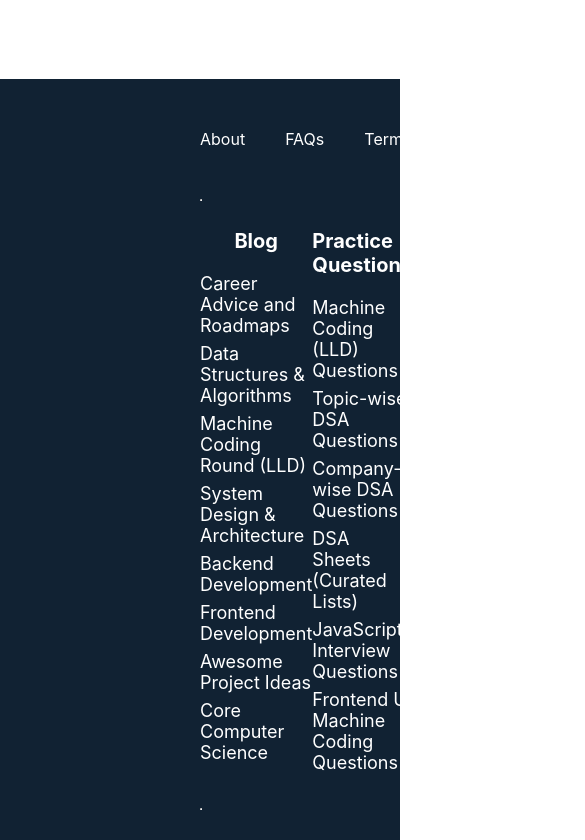
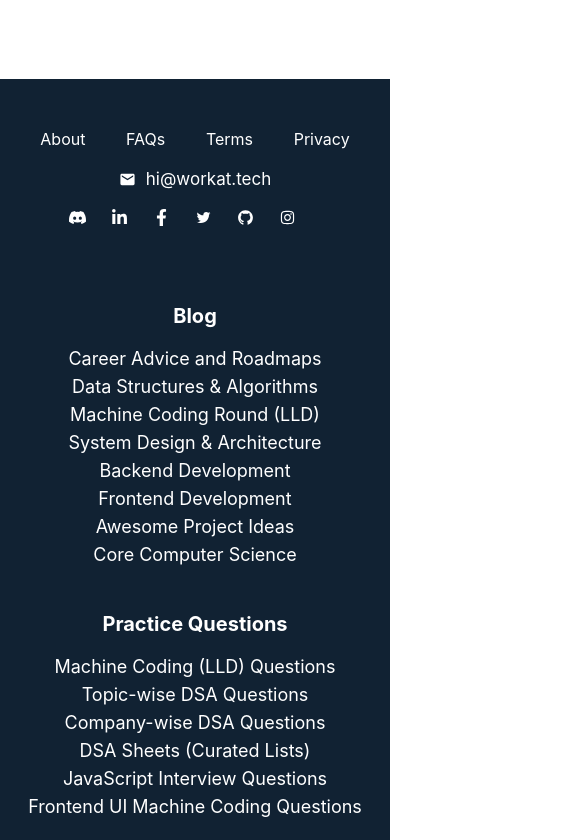
Before and after one commit to dlwjdals22/webpage-clone, a React (Create React App) app: page / in a window 390 px wide. Shown: the part 5920-6760 px from the top of the page, 585 px wide, since content can reach past the window. Built offline with nearby package versions, Linux system fonts and the light colour scheme.

Commit message:
Fix : Footer - 푸터 반응형 구현 완료

```diff
--- a/src/components/Footer.js
+++ b/src/components/Footer.js
@@ -98,7 +98,7 @@ export default function Footer() {
         </FooterSocial>
       </FooterMain>
       {/* ----------------------------------------구분선------------------------------------------ */}
-      <hr></hr>
+      <HR></HR>
       <FooterLinksRow>
         {FooterTitle.map((title, i) => {
           return (
@@ -114,7 +114,7 @@ export default function Footer() {
         })}
       </FooterLinksRow>
       {/* ----------------------------------------구분선------------------------------------------ */}
-      <hr></hr>
+      <HR></HR>
       <FooterLinksRow>
         {FooterTitle2.map((title, i) => {
           return (
@@ -130,9 +130,9 @@ export default function Footer() {
         })}
       </FooterLinksRow>
       {/* ----------------------------------------구분선------------------------------------------ */}
-      <hr></hr>
+      <HR2></HR2>
       <FooterCopyright>
-        © 2020-2022 WORKATTECH TECHNOLOGIES PVT LTD | ALL RIGHTS RESERVED{" "}
+        © 2020-2022 WORKATTECH TECHNOLOGIES PVT LTD | ALL RIGHTS RESERVED
       </FooterCopyright>
     </Body>
   );
@@ -142,6 +142,7 @@ const FooterCopyright = styled.div`
   color: white;
   display: flex;
   justify-content: center;
+  text-align: center;
 `;
 
 const FooterLinksColumn = styled.div`
@@ -167,6 +168,10 @@ const FooterLinksColumnList = styled.div`
 `;
 
 const FooterLinksRow = styled.div`
+  @media screen and (max-width: 1000px) {
+    display: flex;
+    flex-direction: column;
+  }
   color: white;
   width: 100%;
   display: grid;
@@ -174,12 +179,27 @@ const FooterLinksRow = styled.div`
 `;
 
 const Body = styled.div`
+  @media screen and (max-width: 1700px) {
+    padding: 30px 150px;
+  }
+  @media screen and (max-width: 1200px) {
+    padding: 30px 100px;
+  }
+  @media screen and (max-width: 1000px) {
+    padding: 30px 20px;
+  }
   padding: 30px 200px;
   background-color: rgba(17, 34, 51, 1);
   margin-top: 50px;
 `;
 
 const FooterMain = styled.div`
+  @media screen and (max-width: 1000px) {
+    display: flex;
+    justify-content: center;
+    flex-direction: column;
+    align-items: center;
+  }
   display: grid;
   grid-template-columns: 2fr 2fr 2fr;
   /* justify-content: space-between; */
@@ -188,6 +208,10 @@ const FooterMain = styled.div`
 `;
 
 const FooterPages = styled.div`
+  @media screen and (max-width: 1000px) {
+    width: 100%;
+    justify-content: space-around;
+  }
   display: flex;
 `;
 
@@ -199,6 +223,9 @@ const FooterSocial = styled.div`
 `;
 
 const FooterMail = styled.div`
+  @media screen and (max-width: 1000px) {
+    margin: 20px 0;
+  }
   display: flex;
   justify-content: center;
   font-size: 17px;
@@ -216,9 +243,21 @@ const MailAdress = styled.div`
 `;
 
 const FooterPage = styled.div`
+  @media screen and (max-width: 1000px) {
+    margin: 0;
+  }
   margin-right: 40px;
   &:hover {
     cursor: pointer;
     text-decoration: underline;
   }
 `;
+
+const HR = styled.hr`
+  @media screen and (max-width: 1000px) {
+    border: 0;
+  }
+`;
+const HR2 = styled.hr`
+  width: 100%;
+`;
```
